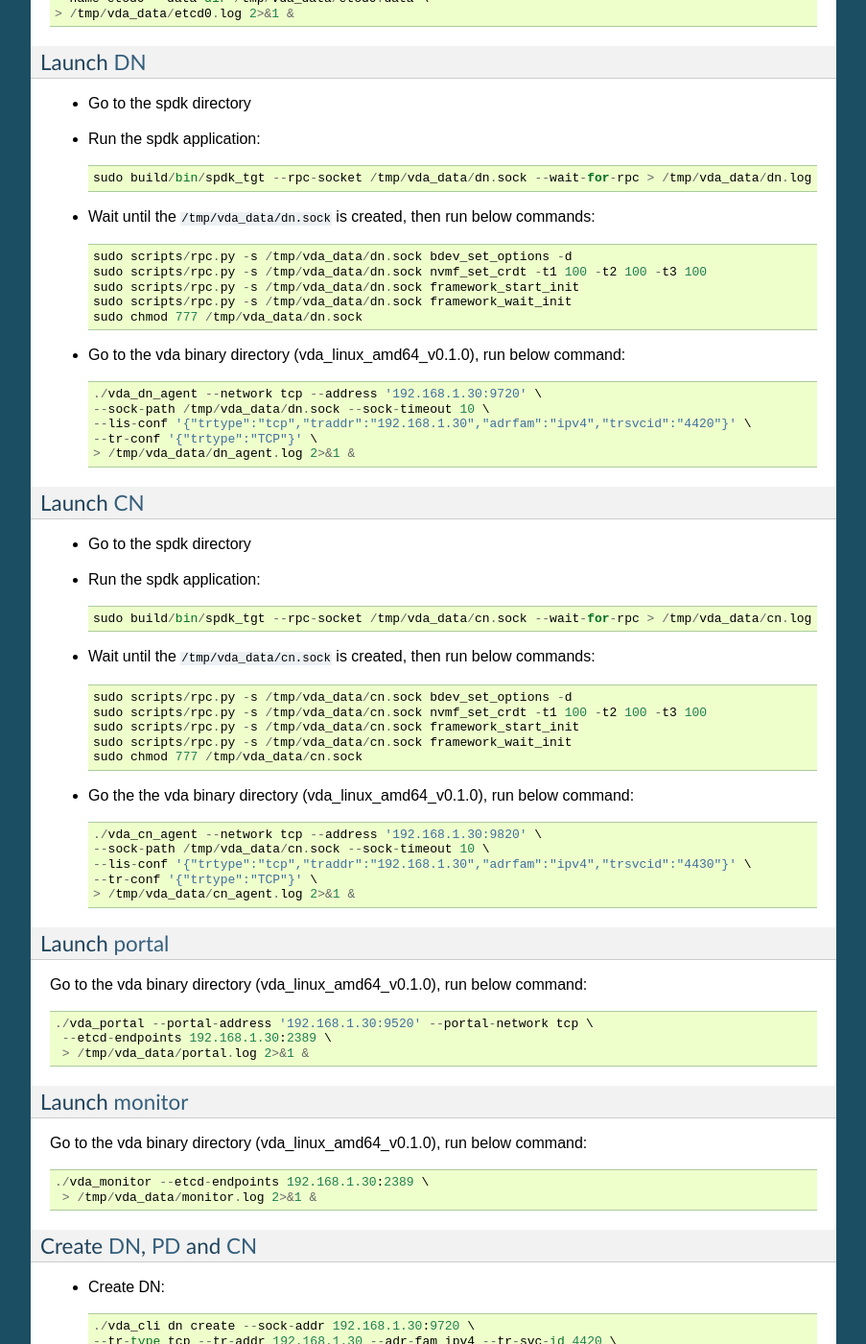
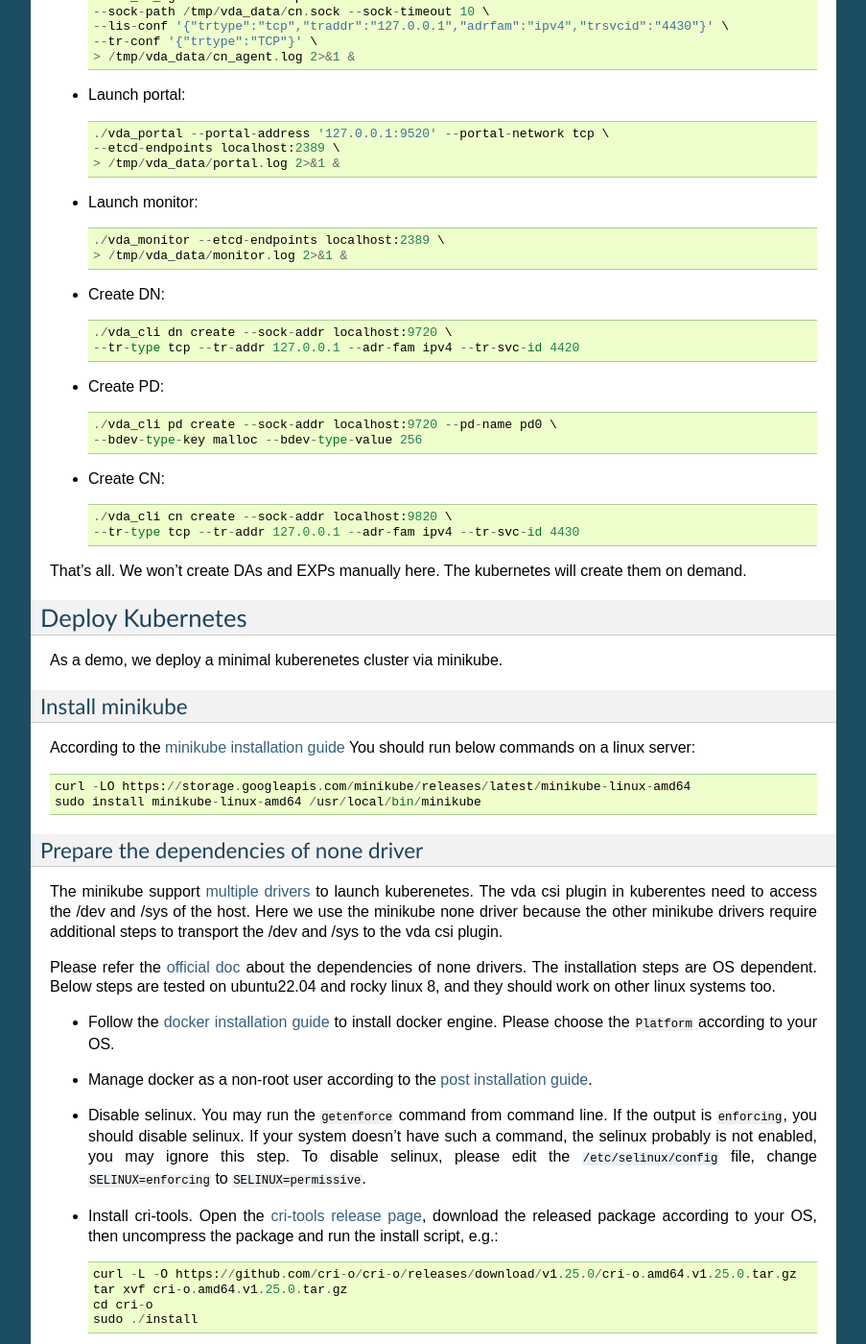
Before and after one commit to virtual-disk-array/vda_doc, a Sphinx documentation site: the page built from source/WorkWithKubernetes.rst, in a window 1280 px wide and 1400 px high, scrolled down 1754 px. Shown: the whole window at 96% size, without its empty margins (198-1101 px from the left). Built offline with Sphinx 7.4.7, drawn with Linux system fonts in a browser that asks for light colours; some of the changed text lies outside the part shown.

Commit message:
update WorkWihtKuberenetes to v0.2.0

```diff
--- a/source/WorkWithKubernetes.rst
+++ b/source/WorkWithKubernetes.rst
@@ -10,240 +10,207 @@
 
 .. image:: /images/vda_and_minikube.png
 
-We deploay the kubernetes cluster to a single server, and deploy all
-the vda components to another server.
-
-* kubernetes cluster server ip: 192.168.1.30
-* vda cluster server ip: 192.168.1.31
-
-.. note:: In this guide, both the kubernetes clusters server and the
-   vda cluster server are ubuntu20.04 systems. But you could deploy
-   them to any linux x86_64 system.
+As a demo, We deploay both the kubernetes cluster and the vda
+compoents to the same server.
 
 Deploy VDA
 ----------
-Login to the vda cluster server (192.168.1.31).
+The steps are similar as the :ref:`Minimal Deployment <minimal-deployment-label>`.
 
-The steps are similar as the :ref:`Minimal Deployment <minimal-deployment-label>`.
-But there is an important different: In the :ref:`Minimal Deployment <minimal-deployment-label>`,
-all the vda components allow local connections (connect from localhost
-or 127.0.0.1) only. In this guide, the vda cluster should allow two
-kind of exteranl connections from the kubernetes server:
-
-* the gRPC to :ref:`portal <portal-label>`,
-  for creating/deleting :ref:`DA <da-label>` and :ref:`EXP <exp-label>`
-
-* the NVMeOF to :ref:`cntlr <cntlr-label>`, for attaching/detaching volume(s)
-
-For simplify the steps, we let all the VDA compoents allow exteranl
-connections. Login to the vda cluster server (1291.68.1.30), then
-perform below actions:
-
-Prepare
-^^^^^^^
 * Create a work directory::
 
     mkdir -p /tmp/vda_data
 
-* Install etcd::
+* Install etcd and launch::
 
     curl -L -O https://github.com/etcd-io/etcd/releases/download/v3.5.0/etcd-v3.5.0-linux-amd64.tar.gz
     tar xvf etcd-v3.5.0-linux-amd64.tar.gz
-
-* Install spdk, follow the `SPDK Getting Started doc <https://spdk.io/doc/getting_started.html>`_::
-
-    git clone https://github.com/spdk/spdk
-    cd spdk
-    git submodule update --init
-    sudo scripts/pkgdep.sh
-    ./configure
-    make
-
-* Initialize the spdk environment (run it once after every reboot)::
-
-    sudo HUGEMEM=8192 scripts/setup.sh
-
-* Go to the `vda latest release <https://github.com/virtual-disk-array/vda/releases/latest>`_.
-  Download and unzip the package. In this doc, the latest version is
-  v0.1.0::
-
-    curl -L -O https://github.com/virtual-disk-array/vda/releases/download/v0.1.0/vda_linux_amd64_v0.1.0.zip
-    unzip vda_linux_amd64_v0.1.0.zip
-
-Launch etcd
-^^^^^^^^^^^
-Go to the etcd directory and run below commands::
-
-    ./etcd --listen-client-urls http://192.168.1.30:2389 \
-    --advertise-client-urls http://192.168.1.30:2389 \
+    etcd-v3.5.0-linux-amd64/etcd --listen-client-urls http://localhost:2389 \
+    --advertise-client-urls http://localhost:2389 \
     --listen-peer-urls http://localhost:2390 \
     --name etcd0 --data-dir /tmp/vda_data/etcd0.data \
     > /tmp/vda_data/etcd0.log 2>&1 &
 
-Launch :ref:`DN <dn-label>`
-^^^^^^^^^^^^^^^^^^^^^^^^^^^
-* Go to the spdk directory
 
-* Run the spdk application::
+* Download vda and got to the vda directory::
 
-    sudo build/bin/spdk_tgt --rpc-socket /tmp/vda_data/dn.sock --wait-for-rpc > /tmp/vda_data/dn.log 2>&1 &
+    curl -L -O https://github.com/virtual-disk-array/vda/releases/download/v0.2.0/vda_linux_amd64_v0.2.0.tar.gz
+    tar xvf vda_linux_amd64_v0.2.0.tar.gz
+    cd vda_linux_amd64_v0.2.0
 
-* Wait until the ``/tmp/vda_data/dn.sock`` is created, then run below commands::
+* Prepare SPDK environment::
 
-    sudo scripts/rpc.py -s /tmp/vda_data/dn.sock bdev_set_options -d
-    sudo scripts/rpc.py -s /tmp/vda_data/dn.sock nvmf_set_crdt -t1 100 -t2 100 -t3 100
-    sudo scripts/rpc.py -s /tmp/vda_data/dn.sock framework_start_init
-    sudo scripts/rpc.py -s /tmp/vda_data/dn.sock framework_wait_init
+    sudo ./spdk/scripts/setup.sh
+
+* Launch DN dataplane::
+
+    sudo ./vda_dataplane --config ./dataplane_config.json \
+    --rpc-socket /tmp/vda_data/dn.sock > /tmp/vda_data/dn.log 2>&1 &
+
+* Change the dn.sock permission::
+
     sudo chmod 777 /tmp/vda_data/dn.sock
 
-* Go to the vda binary directory (vda_linux_amd64_v0.1.0), run below command::
+* Launch DN controplane::
 
-    ./vda_dn_agent --network tcp --address '192.168.1.30:9720' \
+    ./vda_dn_agent --network tcp --address '127.0.0.1:9720' \
     --sock-path /tmp/vda_data/dn.sock --sock-timeout 10 \
-    --lis-conf '{"trtype":"tcp","traddr":"192.168.1.30","adrfam":"ipv4","trsvcid":"4420"}' \
+    --lis-conf '{"trtype":"tcp","traddr":"127.0.0.1","adrfam":"ipv4","trsvcid":"4420"}' \
     --tr-conf '{"trtype":"TCP"}' \
     > /tmp/vda_data/dn_agent.log 2>&1 &
 
-Launch :ref:`CN <cn-label>`
-^^^^^^^^^^^^^^^^^^^^^^^^^^^
-* Go to the spdk directory
+* Launch CN dataplane::
 
-* Run the spdk application::
-
-    sudo build/bin/spdk_tgt --rpc-socket /tmp/vda_data/cn.sock --wait-for-rpc > /tmp/vda_data/cn.log 2>&1 &
-
-* Wait until the ``/tmp/vda_data/cn.sock`` is created, then run below commands::
-
-    sudo scripts/rpc.py -s /tmp/vda_data/cn.sock bdev_set_options -d
-    sudo scripts/rpc.py -s /tmp/vda_data/cn.sock nvmf_set_crdt -t1 100 -t2 100 -t3 100
-    sudo scripts/rpc.py -s /tmp/vda_data/cn.sock framework_start_init
-    sudo scripts/rpc.py -s /tmp/vda_data/cn.sock framework_wait_init
-    sudo chmod 777 /tmp/vda_data/cn.sock
-
-* Go the the vda binary directory (vda_linux_amd64_v0.1.0), run below command::
-
-    ./vda_cn_agent --network tcp --address '192.168.1.30:9820' \
+    ./vda_cn_agent --network tcp --address '127.0.0.1:9820' \
     --sock-path /tmp/vda_data/cn.sock --sock-timeout 10 \
-    --lis-conf '{"trtype":"tcp","traddr":"192.168.1.30","adrfam":"ipv4","trsvcid":"4430"}' \
+    --lis-conf '{"trtype":"tcp","traddr":"127.0.0.1","adrfam":"ipv4","trsvcid":"4430"}' \
     --tr-conf '{"trtype":"TCP"}' \
     > /tmp/vda_data/cn_agent.log 2>&1 &
 
-Launch :ref:`portal <portal-label>`
-^^^^^^^^^^^^^^^^^^^^^^^^^^^^^^^^^^^
-Go to the vda binary directory (vda_linux_amd64_v0.1.0), run below command::
+* Change the cn.sock permission::
 
-  ./vda_portal --portal-address '192.168.1.30:9520' --portal-network tcp \
-   --etcd-endpoints 192.168.1.30:2389 \
-   > /tmp/vda_data/portal.log 2>&1 &
+    sudo chmod 777 /tmp/vda_data/cn.sock
 
-Launch :ref:`monitor <monitor-label>`
-^^^^^^^^^^^^^^^^^^^^^^^^^^^^^^^^^^^^^
-Go to the vda binary directory (vda_linux_amd64_v0.1.0), run below command::
+* Launch CN controlplane::
 
-  ./vda_monitor --etcd-endpoints 192.168.1.30:2389 \
-   > /tmp/vda_data/monitor.log 2>&1 &
+    ./vda_cn_agent --network tcp --address '127.0.0.1:9820' \
+    --sock-path /tmp/vda_data/cn.sock --sock-timeout 10 \
+    --lis-conf '{"trtype":"tcp","traddr":"127.0.0.1","adrfam":"ipv4","trsvcid":"4430"}' \
+    --tr-conf '{"trtype":"TCP"}' \
+    > /tmp/vda_data/cn_agent.log 2>&1 &
 
-Create :ref:`DN <dn-label>`, :ref:`PD <pd-label>` and :ref:`CN <cn-label>`
-^^^^^^^^^^^^^^^^^^^^^^^^^^^^^^^^^^^^^^^^^^^^^^^^^^^^^^^^^^^^^^^^^^^^^^^^^^
+* Launch portal::
+
+    ./vda_portal --portal-address '127.0.0.1:9520' --portal-network tcp \
+    --etcd-endpoints localhost:2389 \
+    > /tmp/vda_data/portal.log 2>&1 &
+
+* Launch monitor::
+
+    ./vda_monitor --etcd-endpoints localhost:2389 \
+    > /tmp/vda_data/monitor.log 2>&1 &
+
 * Create DN::
 
-    ./vda_cli dn create --sock-addr 192.168.1.30:9720 \
-    --tr-type tcp --tr-addr 192.168.1.30 --adr-fam ipv4 --tr-svc-id 4420 \
-    --portal-addr 192.168.1.30:9520
-
-* Prepare PD backend file ::
-
-    dd if=/dev/zero of=/tmp/vda_data/pd0.img bs=1M count=512
+    ./vda_cli dn create --sock-addr localhost:9720 \
+    --tr-type tcp --tr-addr 127.0.0.1 --adr-fam ipv4 --tr-svc-id 4420
 
 * Create PD::
 
-    ./vda_cli pd create --sock-addr 192.168.1.30:9720 --pd-name pd0 \
-    --bdev-type-key aio --bdev-type-value /tmp/vda_data/pd0.img \
-    --portal-addr 192.168.1.30:9520
+    ./vda_cli pd create --sock-addr localhost:9720 --pd-name pd0 \
+    --bdev-type-key malloc --bdev-type-value 256
 
 * Create CN::
 
-    ./vda_cli cn create --sock-addr 192.168.1.30:9820 \
-    --tr-type tcp --tr-addr 192.168.1.30 --adr-fam ipv4 --tr-svc-id 4430 \
-    --portal-addr 192.168.1.30:9520
+    ./vda_cli cn create --sock-addr localhost:9820 \
+    --tr-type tcp --tr-addr 127.0.0.1 --adr-fam ipv4 --tr-svc-id 4430
+
+That's all. We won't create DAs and EXPs manually here. The kubernetes
+will create them on demand.
 
 Deploy Kubernetes
 -----------------
-Login to the kubernetes cluster server (192.168.1.30).
+As a demo, we deploy a minimal kuberenetes cluster via minikube.
 
-Prepare
-^^^^^^^
-Insert nvme-tcp and install nvme-cli::
-
-  sudo modprobe nvme-tcp
-  sudo apt install -y nvme-cli
-
-Install and run minikube
-^^^^^^^^^^^^^^^^^^^^^^^^
-We use `minikube <https://minikube.sigs.k8s.io/docs/start/>`_ to
-deploy the kubernetes cluster. Please run below commands to install
-minikube on a linux server::
+Install minikube
+^^^^^^^^^^^^^^^^
+According to the `minikube installation guide <https://minikube.sigs.k8s.io/docs/start/>`_
+You should run below commands on a linux server::
 
   curl -LO https://storage.googleapis.com/minikube/releases/latest/minikube-linux-amd64
   sudo install minikube-linux-amd64 /usr/local/bin/minikube
 
-The minikube supports several `drivers <https://minikube.sigs.k8s.io/docs/drivers/>`_.
-The default driver docker doesn't work with the VDA sidecars, so we
-use the ``none`` driver. To run the ``none`` driver, we should still
-install docker on the server. Please follow the
-`docker official doc <https://hub.docker.com/search?q=&type=edition&offering=community&sort=updated_at&order=desc>`_
-to install docker. In this guide, we install the docker to a
-ubuntu20.04 system, so we run below commands::
 
-  sudo apt-get remove docker docker-engine docker.io containerd runc
-  sudo apt-get update
-  sudo apt-get install \
-    apt-transport-https \
-    ca-certificates \
-    curl \
-    gnupg \
-    lsb-release
-  curl -fsSL https://download.docker.com/linux/ubuntu/gpg | sudo gpg --dearmor -o /usr/share/keyrings/docker-archive-keyring.gpg
-  echo \
-   "deb [arch=amd64 signed-by=/usr/share/keyrings/docker-archive-keyring.gpg] https://download.docker.com/linux/ubuntu \
-  $(lsb_release -cs) stable" | sudo tee /etc/apt/sources.list.d/docker.list > /dev/null
-  sudo apt-get update
-  sudo apt-get install docker-ce docker-ce-cli containerd.io
+Prepare the dependencies of none driver
+^^^^^^^^^^^^^^^^^^^^^^^^^^^^^^^^^^^^^^^
+The minikube support `multiple drivers <https://minikube.sigs.k8s.io/docs/drivers/>`_
+to launch kuberenetes. The vda csi plugin in kuberentes need to access
+the /dev and /sys of the host. Here we use the minikube none driver
+because the other minikube drivers require additional steps to
+transport the /dev and /sys to the vda csi plugin.
 
-By default, only root can run docker. You can follow the
-`docker postinstall guide <https://docs.docker.com/engine/install/linux-postinstall/>`_
-to run docker under the current user::
+Please refer the `official doc <https://minikube.sigs.k8s.io/docs/drivers/none/#requirements>`_
+about the dependencies of none drivers. The installation steps are OS
+dependent. Below steps are tested on ubuntu22.04 and rocky linux 8,
+and they should work on other linux systems too.
 
-  sudo groupadd docker
-  sudo usermod -aG docker $USER
-  newgrp docker
+* Follow the `docker installation guide <https://docs.docker.com/engine/install/#server>`_
+  to install docker engine. Please choose the ``Platform`` according
+  to your OS.
 
-To to run minikube with ``none`` driver, the server should meet
-`these requirements <https://minikube.sigs.k8s.io/docs/drivers/none/#requirements>`_.
-In this guide, we use a ubuntu20.04 system, we should run below
-command to install ``conntrack``::
+* Manage docker as a non-root user according to the `post installation guide <https://docs.docker.com/engine/install/linux-postinstall/>`_.
 
-  sudo apt install conntrack
+* Disable selinux. You may run the ``getenforce`` command from command
+  line. If the output is ``enforcing``, you should disable selinux. If your
+  system doesn't have such a command, the selinux probably is not
+  enabled, you may ignore this step. To disable selinux, please edit
+  the ``/etc/selinux/config`` file, change ``SELINUX=enforcing`` to
+  ``SELINUX=permissive``.
 
-Then we can run minikube::
+* Install cri-tools. Open the `cri-tools release page <https://github.com/cri-o/cri-o/releases/latest>`_,
+  download the released package according to your OS, then uncompress
+  the package and run the install script, e.g.::
+
+    curl -L -O https://github.com/cri-o/cri-o/releases/download/v1.25.0/cri-o.amd64.v1.25.0.tar.gz
+    tar xvf cri-o.amd64.v1.25.0.tar.gz
+    cd cri-o
+    sudo ./install
+
+* The crictl will be install to ``/usr/local/bin``. The minikube will
+  invoke it over the ``sudo`` command. Please run ``sudo visudo`` and
+  make sure the ``/usr/local/bin`` is in the ``secure_path``. If no,
+  please add it to the ``secure_path``, e.g.::
+
+    Defaults    secure_path = /sbin:/bin:/usr/sbin:/usr/bin:/usr/local/bin
+
+* Install cri-dockerd. Open the `cri-dockerd release page <https://github.com/Mirantis/cri-dockerd/releases/latest>`_,
+  download the package according to your OS and install it. E.g.::
+
+    # rocky linux 8:
+    curl -L -O https://github.com/Mirantis/cri-dockerd/releases/download/v0.2.5/cri-dockerd-0.2.5-3.el8.x86_64.rpm
+    sudo rpm -i cri-dockerd-0.2.5-3.el8.x86_64.rpm
+    # ubuntu22.04:
+    curl -L -O https://github.com/Mirantis/cri-dockerd/releases/download/v0.2.5/cri-dockerd_0.2.5.3-0.ubuntu-jammy_amd64.deb
+    sudo dpkg -i cri-dockerd_0.2.5.3-0.ubuntu-jammy_amd64.deb
+
+*  Install conntrack. The package name might be different in different
+   OS::
+
+     sudo dnf install -y conntrack-tools # rocky linux 8
+     sudo apt-get install -y conntrack # ubuntu22.04
+
+Launch kubernetes cluster
+^^^^^^^^^^^^^^^^^^^^^^^^^
+Run below command::
 
   minikube start --driver=none
 
-Then you can run below command to make sure the kubernetes is
-running::
+Run below command to check all kubernentes components are available::
 
   minikube kubectl -- get pods -A
 
-Wait until all the ``READY`` become ``1/1``::
+The result should be::
 
-  NAMESPACE     NAME                                      READY   STATUS    RESTARTS   AGE
-  kube-system   coredns-74ff55c5b-fdv88                   1/1     Running   0          111s
-  kube-system   etcd-ip-192-168-1-31                      1/1     Running   0          2m6s
-  kube-system   kube-apiserver-ip-192-168-1-31            1/1     Running   0          2m6s
-  kube-system   kube-controller-manager-ip-192-168-1-31   1/1     Running   0          2m6s
-  kube-system   kube-proxy-ddzg4                          1/1     Running   0          111s
-  kube-system   kube-scheduler-ip-192-168-1-31            1/1     Running   0          2m6s
-  kube-system   storage-provisioner                       1/1     Running   1          2m5s
+  NAMESPACE     NAME                                  READY   STATUS    RESTARTS   AGE
+  kube-system   coredns-6d4b75cb6d-s65dv              1/1     Running   0          5s
+  kube-system   etcd-ubuntu2204b                      1/1     Running   0          18s
+  kube-system   kube-apiserver-ubuntu2204b            1/1     Running   0          20s
+  kube-system   kube-controller-manager-ubuntu2204b   1/1     Running   0          20s
+  kube-system   kube-proxy-mvw4k                      1/1     Running   0          6s
+  kube-system   kube-scheduler-ubuntu2204b            1/1     Running   0          18s
+  kube-system   storage-provisioner                   1/1     Running   0          17s
+
+You may wait several minutes or a longer time for all components are
+ready.
+
+Prepare the vda csi plugin dependencies
+^^^^^^^^^^^^^^^^^^^^^^^^^^^^^^^^^^^^^^^
+On each `kubernetes node <https://kubernetes.io/docs/concepts/architecture/nodes/>`_
+we should install the nvme-cli and load nvme-tcp kernel module::
+
+  sudo dnf install -y nvme-cli # rocky linux 8
+  sudo apt install -y nvme-cli # ubuntu22.04
+  sudo modprobe nvme-tcp
 
 Create sidecars
 ^^^^^^^^^^^^^^^
@@ -255,21 +222,7 @@
   curl -L -O https://raw.githubusercontent.com/virtual-disk-array/vda/master/scripts/integtest/node.yaml
   curl -L -O https://raw.githubusercontent.com/virtual-disk-array/vda/master/scripts/integtest/storageclass.yaml
 
-These files are used by vda testing code. To use them, we should
-modify two things
-
-* Change the vda-endpoint to 192.168.1.30:9520
-
-* Change the imagePullPolicy to IfNotPresent
-
-Please run below commands::
-
-  sed -i "s/--vda-endpoint=127.0.0.1:9520/--vda-endpoint=192.168.1.30:9520/" controller.yaml
-  sed -i "s/Never/IfNotPresent/" controller.yaml
-  sed -i "s/--vda-endpoint=127.0.0.1:9520/--vda-endpoint=192.168.1.30:9520/" node.yaml
-  sed -i "s/Never/IfNotPresent/" node.yaml
-
-Then apply them to kubernetes::
+Apply them to kubernetes::
 
   minikube kubectl -- apply -f controller-rbac.yaml
   minikube kubectl -- apply -f controller.yaml
@@ -287,10 +240,8 @@
   vdacsi-controller-0   3/3     Running   0          17s
   vdacsi-node-rng9x     2/2     Running   0          17s
 
-Operate against the kubernetes
-------------------------------
-Login to the kubernetes server (192.168.1.30).
-
+Create testing pod
+------------------
 Download the sample PVC(PersistentVolumeClaim) and Pod file ::
 
   curl -L -O https://raw.githubusercontent.com/virtual-disk-array/vda/master/scripts/integtest/testpvc.yaml
@@ -318,8 +269,6 @@
 
 Cleanup the kubernetes cluster
 ^^^^^^^^^^^^^^^^^^^^^^^^^^^^^^
-Login to the kubernetes server (192.168.1.30)
-
 * Delete test pod and test PVC::
 
     minikube kubectl -- delete pod vdacsi-test
@@ -328,12 +277,10 @@
 * Delete the kubernentes cluster::
 
     minikube stop
-    minikube delete --all
+    minikube delete
 
 Cleanup the VDA cluster
 ^^^^^^^^^^^^^^^^^^^^^^^
-Login to the VDA cluster (192.168.1.31)
-
 * Kill all the processes::
 
     killall vda_portal
@@ -341,7 +288,9 @@
     killall vda_dn_agent
     killall vda_cn_agent
     killall etcd
-    sudo killall reactor_0
+    cd vda_linux_amd64_v0.2.0
+    ./spdk/scripts/rpc.py -s /tmp/vda_data/dn.sock spdk_kill_instance SIGTERM
+    ./spdk/scripts/rpc.py -s /tmp/vda_data/cn.sock spdk_kill_instance SIGTERM
 
 * Delete the work directory::
 
```
Also changed, not shown: source/DevelopmentEnvironment.rst (+18 -1 lines).
